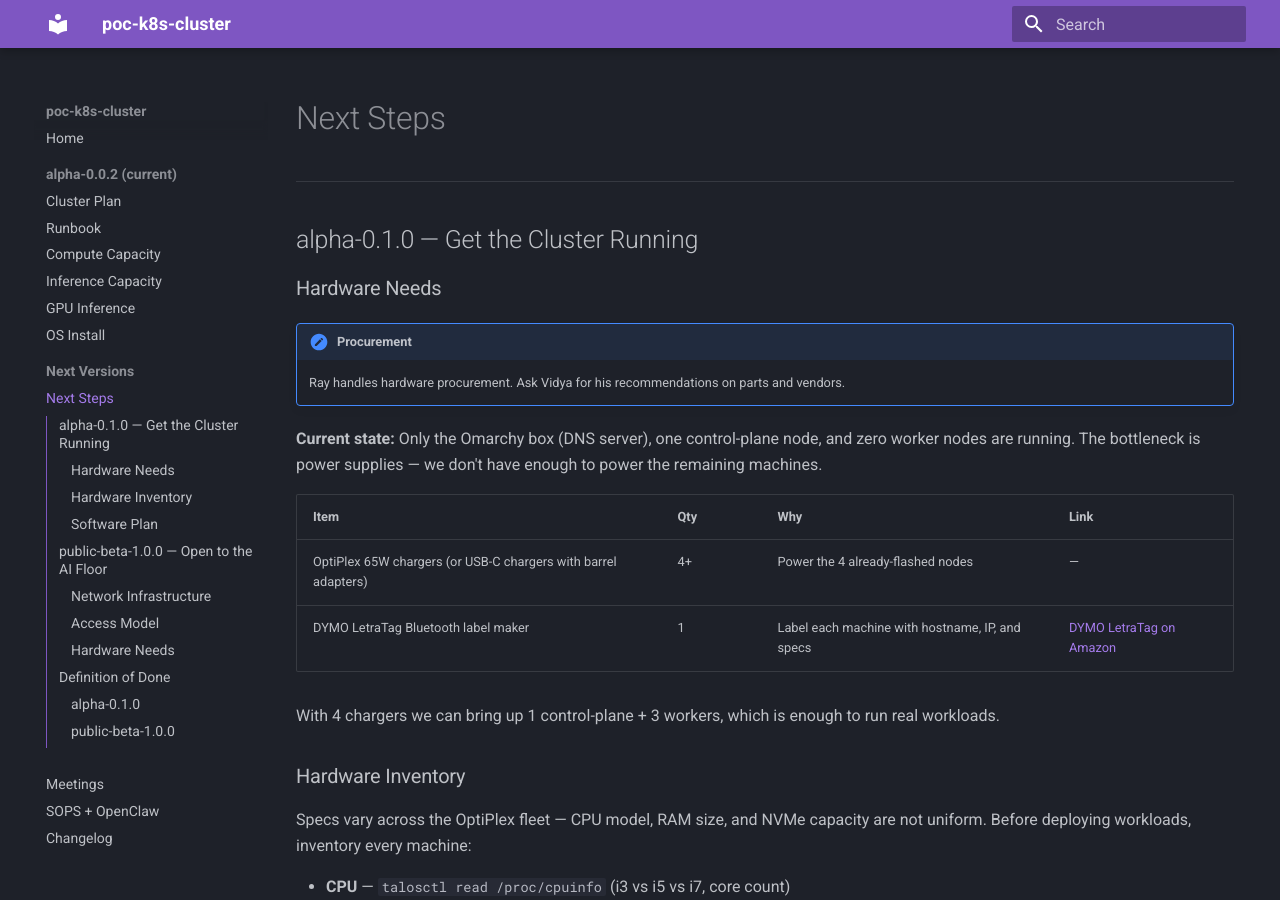
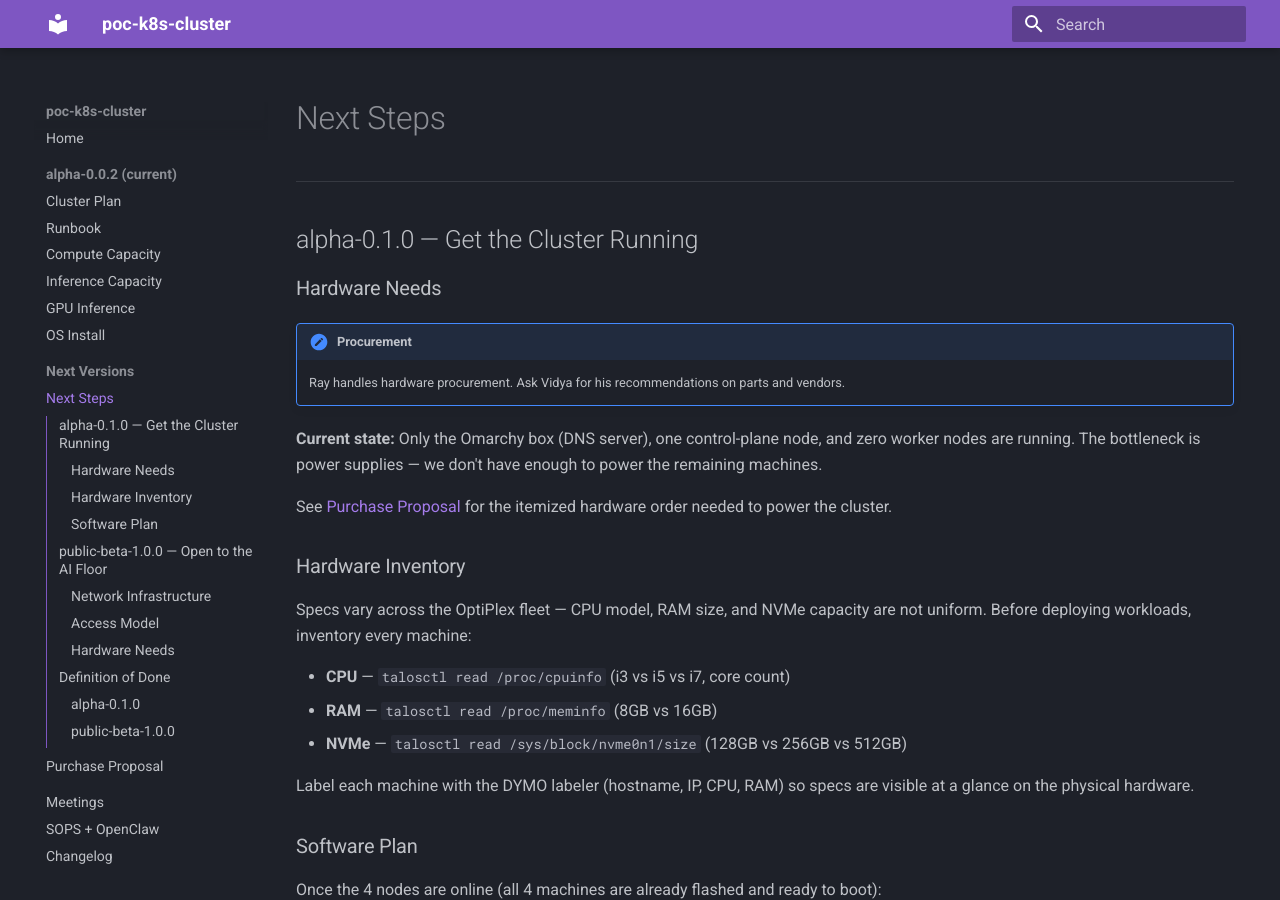
Before and after one commit to elg0nz/poc-k8s-cluster, an MkDocs documentation site: the page built from docs/next-steps.md, in a window 1280 px wide and 900 px high. Built offline with MkDocs 1.6.1 and Material for MkDocs 9.7.7, drawn with Linux system fonts in a browser that asks for light colours.

Commit message:
docs: add purchase proposal for cluster power hardware
Co-Authored-By: Claude Opus 4.7 (1M context) <noreply@anthropic.com>

```diff
--- a/docs/next-steps.md
+++ b/docs/next-steps.md
@@ -11,12 +11,7 @@
 
 **Current state:** Only the Omarchy box (DNS server), one control-plane node, and zero worker nodes are running. The bottleneck is power supplies — we don't have enough to power the remaining machines.
 
-| Item | Qty | Why | Link |
-|---|---|---|---|
-| OptiPlex 65W chargers (or USB-C chargers with barrel adapters) | 4+ | Power the 4 already-flashed nodes | — |
-| DYMO LetraTag Bluetooth label maker | 1 | Label each machine with hostname, IP, and specs | [DYMO LetraTag on Amazon](https://www.amazon.com/DYMO-LetraTag-Bluetooth-Technology-Pistachio/dp/B0BC9RG8JS/) |
-
-With 4 chargers we can bring up 1 control-plane + 3 workers, which is enough to run real workloads.
+See [Purchase Proposal](purchase-proposal.md) for the itemized hardware order needed to power the cluster.
 
 ### Hardware Inventory
 
--- a/mkdocs.yml
+++ b/mkdocs.yml
@@ -23,6 +23,7 @@ nav:
       - OS Install: os-install.md
   - Next Versions:
       - Next Steps: next-steps.md
+      - Purchase Proposal: purchase-proposal.md
   - Meetings: meetings.md
   - SOPS + OpenClaw: sops-openclaw.md
   - Changelog: changelog.md
```
Also changed, not shown: docs/purchase-proposal.md (added, +11 -0 lines).
